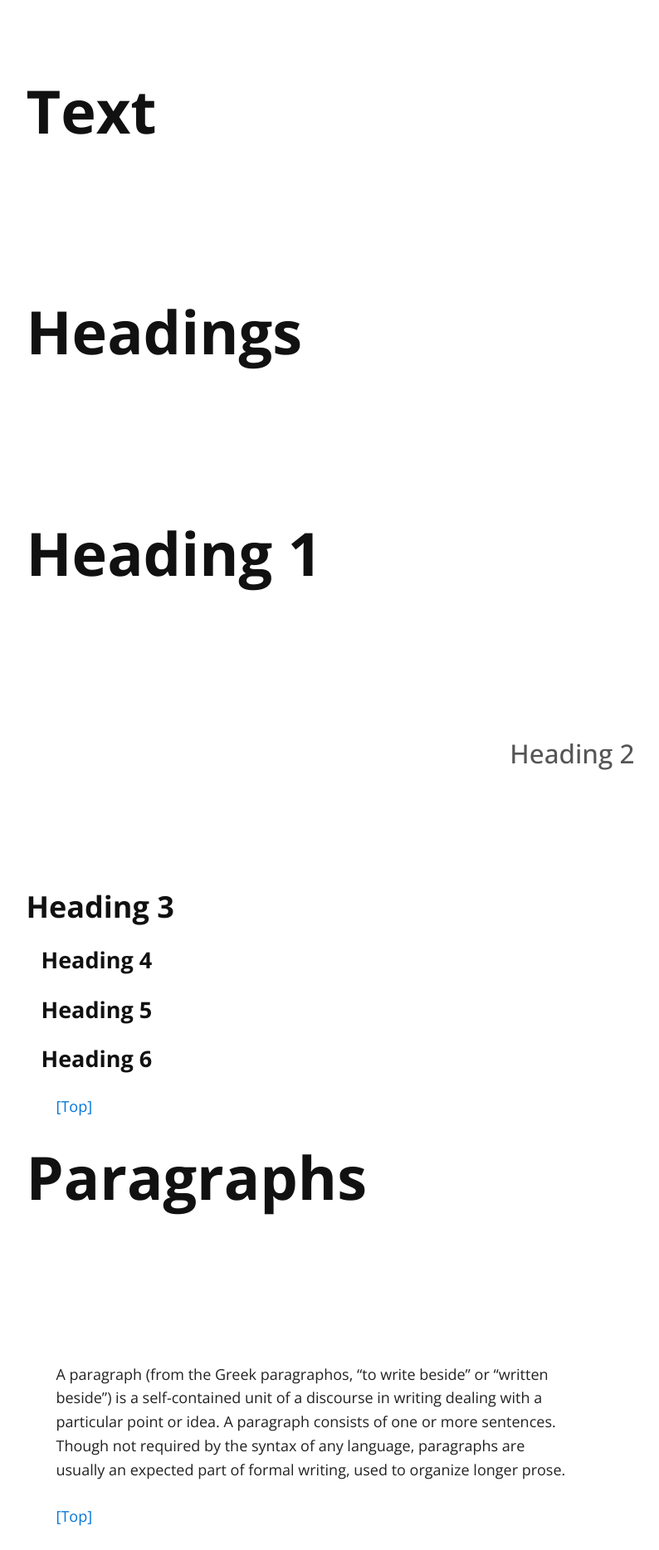
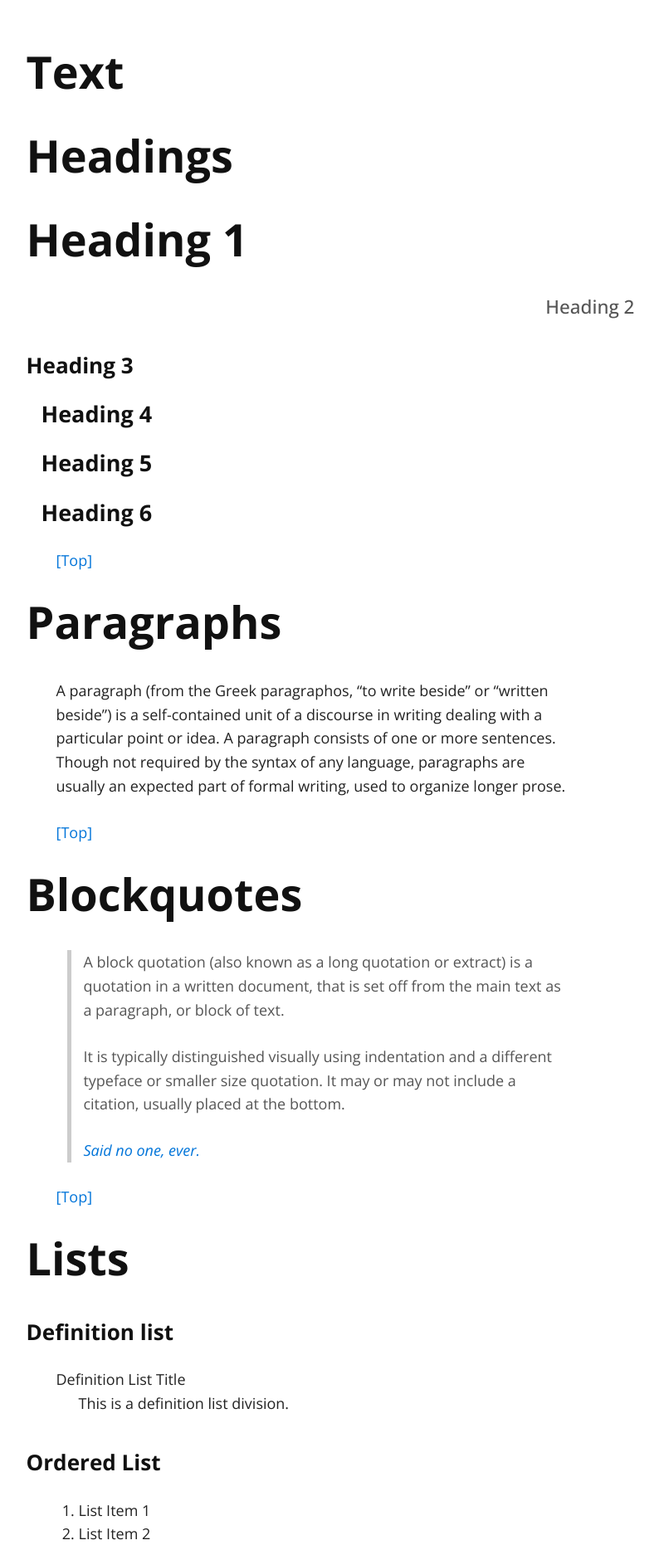
Before and after one commit to atiliomf/atiliomf.github.io, a Jekyll site: the page built from _posts/2023-04-05-html-test-case.md, in a window 1280 px wide. Shown: the top 1868 px of the page at 83% size, without its empty margins (260-1054 px from the left). Built offline with Jekyll 4.4.1, drawn with Linux system fonts in a browser that asks for light colours; nearby versions of some CDN libraries.

```diff
--- a/_config.yml
+++ b/_config.yml
@@ -8,7 +8,13 @@ font-awesome-include: true
 
 # Build settings
 markdown: kramdown
+exclude: ["README.md"]
+permalink: /:title/
 
-exclude: ["README.md"]
-
-permalink: /:title/
+defaults:
+  -
+    scope:
+      path: ""
+      type: "posts"
+    values:
+      layout: default
--- /dev/null
+++ b/_posts/2023-04-05-html-test-case.md
@@ -0,0 +1,407 @@
+---
+
+---
+
+<section id="text">
+  <header>
+    <h1>Text</h1></header>
+  <article id="text__headings">
+    <header>
+      <h1>Headings</h1>
+    </header>
+    <div>
+      <h1>Heading 1</h1>
+      <h2>Heading 2</h2>
+      <h3>Heading 3</h3>
+      <h4>Heading 4</h4>
+      <h5>Heading 5</h5>
+      <h6>Heading 6</h6>
+    </div>
+    <footer>
+      <p><a href="#top">[Top]</a></p>
+    </footer>
+  </article>
+  <article id="text__paragraphs">
+    <header>
+      <h1>Paragraphs</h1></header>
+    <div>
+      <p>A paragraph (from the Greek paragraphos, “to write beside” or “written beside”) is a self-contained unit of a discourse in writing dealing with a particular point or idea. A paragraph consists of one or more sentences. Though not required by the
+        syntax of any language, paragraphs are usually an expected part of formal writing, used to organize longer prose.</p>
+    </div>
+    <footer>
+      <p><a href="#top">[Top]</a></p>
+    </footer>
+  </article>
+  <article id="text__blockquotes">
+    <header>
+      <h1>Blockquotes</h1></header>
+    <div>
+      <blockquote>
+        <p>A block quotation (also known as a long quotation or extract) is a quotation in a written document, that is set off from the main text as a paragraph, or block of text.</p>
+        <p>It is typically distinguished visually using indentation and a different typeface or smaller size quotation. It may or may not include a citation, usually placed at the bottom.</p>
+        <cite><a href="#!">Said no one, ever.</a></cite>
+      </blockquote>
+    </div>
+    <footer>
+      <p><a href="#top">[Top]</a></p>
+    </footer>
+  </article>
+  <article id="text__lists">
+    <header>
+      <h1>Lists</h1></header>
+    <div>
+      <h3>Definition list</h3>
+      <dl>
+        <dt>Definition List Title</dt>
+        <dd>This is a definition list division.</dd>
+      </dl>
+      <h3>Ordered List</h3>
+      <ol>
+        <li>List Item 1</li>
+        <li>List Item 2</li>
+        <li>List Item 3</li>
+      </ol>
+      <h3>Unordered List</h3>
+      <ul>
+        <li>List Item 1</li>
+        <li>List Item 2</li>
+        <li>List Item 3</li>
+      </ul>
+    </div>
+    <footer>
+      <p><a href="#top">[Top]</a></p>
+    </footer>
+  </article>
+  <article id="text__hr">
+    <header>
+      <h1>Horizontal rules</h1></header>
+    <div>
+      <hr>
+    </div>
+    <footer>
+      <p><a href="#top">[Top]</a></p>
+    </footer>
+  </article>
+  <article id="text__tables">
+    <header>
+      <h1>Tabular data</h1></header>
+    <table>
+      <caption>Table Caption</caption>
+      <thead>
+        <tr>
+          <th>Table Heading 1</th>
+          <th>Table Heading 2</th>
+          <th>Table Heading 3</th>
+          <th>Table Heading 4</th>
+          <th>Table Heading 5</th>
+        </tr>
+      </thead>
+      <tfoot>
+        <tr>
+          <th>Table Footer 1</th>
+          <th>Table Footer 2</th>
+          <th>Table Footer 3</th>
+          <th>Table Footer 4</th>
+          <th>Table Footer 5</th>
+        </tr>
+      </tfoot>
+      <tbody>
+        <tr>
+          <td>Table Cell 1</td>
+          <td>Table Cell 2</td>
+          <td>Table Cell 3</td>
+          <td>Table Cell 4</td>
+          <td>Table Cell 5</td>
+        </tr>
+        <tr>
+          <td>Table Cell 1</td>
+          <td>Table Cell 2</td>
+          <td>Table Cell 3</td>
+          <td>Table Cell 4</td>
+          <td>Table Cell 5</td>
+        </tr>
+        <tr>
+          <td>Table Cell 1</td>
+          <td>Table Cell 2</td>
+          <td>Table Cell 3</td>
+          <td>Table Cell 4</td>
+          <td>Table Cell 5</td>
+        </tr>
+        <tr>
+          <td>Table Cell 1</td>
+          <td>Table Cell 2</td>
+          <td>Table Cell 3</td>
+          <td>Table Cell 4</td>
+          <td>Table Cell 5</td>
+        </tr>
+      </tbody>
+    </table>
+    <footer>
+      <p><a href="#top">[Top]</a></p>
+    </footer>
+  </article>
+  <article id="text__code">
+    <header>
+      <h1>Code</h1></header>
+    <div>
+      <p><strong>Keyboard input:</strong> <kbd>Cmd</kbd></p>
+      <p><strong>Inline code:</strong> <code>&lt;div&gt;code&lt;/div&gt;</code></p>
+      <p><strong>Sample output:</strong> <samp>This is sample output from a computer program.</samp></p>
+      <h2>Pre-formatted text</h2>
+      <pre>P R E F O R M A T T E D T E X T
+! " # $ % &amp; ' ( ) * + , - . /
+0 1 2 3 4 5 6 7 8 9 : ; &lt; = &gt; ?
+@ A B C D E F G H I J K L M N O
+P Q R S T U V W X Y Z [ \ ] ^ _
+` a b c d e f g h i j k l m n o
+p q r s t u v w x y z { | } ~ </pre>
+    </div>
+    <footer>
+      <p><a href="#top">[Top]</a></p>
+    </footer>
+  </article>
+  <article id="text__inline">
+    <header>
+      <h1>Inline elements</h1></header>
+    <div>
+      <p><a href="#!">This is a text link</a>.</p>
+      <p><strong>Strong is used to indicate strong importance.</strong></p>
+      <p><em>This text has added emphasis.</em></p>
+      <p>The <b>b element</b> is stylistically different text from normal text, without any special importance.</p>
+      <p>The <i>i element</i> is text that is offset from the normal text.</p>
+      <p>The <u>u element</u> is text with an unarticulated, though explicitly rendered, non-textual annotation.</p>
+      <p><del>This text is deleted</del> and <ins>This text is inserted</ins>.</p>
+      <p><s>This text has a strikethrough</s>.</p>
+      <p>Superscript<sup>®</sup>.</p>
+      <p>Subscript for things like H<sub>2</sub>O.</p>
+      <p><small>This small text is small for for fine print, etc.</small></p>
+      <p>Abbreviation: <abbr title="HyperText Markup Language">HTML</abbr></p>
+      <p><q cite="https://developer.mozilla.org/en-US/docs/HTML/Element/q">This text is a short inline quotation.</q></p>
+      <p><cite>This is a citation.</cite></p>
+      <p>The <dfn>dfn element</dfn> indicates a definition.</p>
+      <p>The <mark>mark element</mark> indicates a highlight.</p>
+      <p>The <var>variable element</var>, such as <var>x</var> = <var>y</var>.</p>
+      <p>The time element: <time datetime="2013-04-06T12:32+00:00">2 weeks ago</time></p>
+    </div>
+    <footer>
+      <p><a href="#top">[Top]</a></p>
+    </footer>
+  </article>
+</section>
+
+<section id="embedded">
+  <header>
+    <h1>Embedded content</h1></header>
+  <article id="embedded__images">
+    <header>
+      <h2>Images</h2></header>
+    <div>
+      <h3>No <code>&lt;figure&gt;</code> element</h3>
+      <p><img src="http://placekitten.com/420/420" alt="Image alt text"></p>
+      <h3>Wrapped in a <code>&lt;figure&gt;</code> element, no <code>&lt;figcaption&gt;</code></h3>
+      <figure><img src="http://placekitten.com/420/420" alt="Image alt text"></figure>
+      <h3>Wrapped in a <code>&lt;figure&gt;</code> element, with a <code>&lt;figcaption&gt;</code></h3>
+      <figure>
+        <img src="http://placekitten.com/420/420" alt="Image alt text">
+        <figcaption>Here is a caption for this image.</figcaption>
+      </figure>
+    </div>
+    <footer>
+      <p><a href="#top">[Top]</a></p>
+    </footer>
+  </article>
+  <article id="embedded__audio">
+    <header>
+      <h2>Audio</h2></header>
+    <div><audio controls="">audio</audio></div>
+    <footer>
+      <p><a href="#top">[Top]</a></p>
+    </footer>
+  </article>
+  <article id="embedded__video">
+    <header>
+      <h2>Video</h2></header>
+    <div><video controls="">video</video></div>
+    <footer>
+      <p><a href="#top">[Top]</a></p>
+    </footer>
+  </article>
+  <article id="embedded__canvas">
+    <header>
+      <h2>Canvas</h2></header>
+    <div><canvas>canvas</canvas></div>
+    <footer>
+      <p><a href="#top">[Top]</a></p>
+    </footer>
+  </article>
+  <article id="embedded__meter">
+    <header>
+      <h2>Meter</h2></header>
+    <div><meter value="2" min="0" max="10">2 out of 10</meter></div>
+    <footer>
+      <p><a href="#top">[Top]</a></p>
+    </footer>
+  </article>
+  <article id="embedded__progress">
+    <header>
+      <h2>Progress</h2></header>
+    <div><progress>progress</progress></div>
+    <footer>
+      <p><a href="#top">[Top]</a></p>
+    </footer>
+  </article>
+  <article id="embedded__svg">
+    <header>
+      <h2>Inline SVG</h2></header>
+    <div><svg width="100px" height="100px"><circle cx="100" cy="100" r="100" fill="#1fa3ec"></circle></svg></div>
+    <footer>
+      <p><a href="#top">[Top]</a></p>
+    </footer>
+  </article>
+  <article id="embedded__iframe">
+    <header>
+      <h2>IFrame</h2></header>
+    <div><iframe src="index.html" height="300"></iframe></div>
+    <footer>
+      <p><a href="#top">[Top]</a></p>
+    </footer>
+  </article>
+</section>
+<section id="forms">
+  <header>
+    <h1>Form elements</h1></header>
+  <form>
+    <fieldset id="forms__input">
+      <legend>Input fields</legend>
+      <p>
+        <label for="input__text">Text Input</label>
+        <input id="input__text" type="text" placeholder="Text Input">
+      </p>
+      <p>
+        <label for="input__password">Password</label>
+        <input id="input__password" type="password" placeholder="Type your Password">
+      </p>
+      <p>
+        <label for="input__webaddress">Web Address</label>
+        <input id="input__webaddress" type="url" placeholder="http://yoursite.com">
+      </p>
+      <p>
+        <label for="input__emailaddress">Email Address</label>
+        <input id="input__emailaddress" type="email" placeholder="name@email.com">
+      </p>
+      <p>
+        <label for="input__phone">Phone Number</label>
+        <input id="input__phone" type="tel" placeholder="(999) 999-9999">
+      </p>
+      <p>
+        <label for="input__search">Search</label>
+        <input id="input__search" type="search" placeholder="Enter Search Term">
+      </p>
+      <p>
+        <label for="input__text2">Number Input</label>
+        <input id="input__text2" type="number" placeholder="Enter a Number">
+      </p>
+      <p>
+        <label for="input__text3" class="error">Error</label>
+        <input id="input__text3" class="is-error" type="text" placeholder="Text Input">
+      </p>
+      <p>
+        <label for="input__text4" class="valid">Valid</label>
+        <input id="input__text4" class="is-valid" type="text" placeholder="Text Input">
+      </p>
+    </fieldset>
+    <p><a href="#top">[Top]</a></p>
+    <fieldset id="forms__select">
+      <legend>Select menus</legend>
+      <p>
+        <label for="select">Select</label>
+        <select id="select">
+<optgroup label="Option Group">
+<option>Option One</option>
+<option>Option Two</option>
+<option>Option Three</option>
+</optgroup>
+</select>
+      </p>
+    </fieldset>
+    <p><a href="#top">[Top]</a></p>
+    <fieldset id="forms__checkbox">
+      <legend>Checkboxes</legend>
+      <ul class="list list--bare">
+        <li><label for="checkbox1"><input id="checkbox1" name="checkbox" type="checkbox" checked="checked"> Choice A</label></li>
+        <li><label for="checkbox2"><input id="checkbox2" name="checkbox" type="checkbox"> Choice B</label></li>
+        <li><label for="checkbox3"><input id="checkbox3" name="checkbox" type="checkbox"> Choice C</label></li>
+      </ul>
+    </fieldset>
+    <p><a href="#top">[Top]</a></p>
+    <fieldset id="forms__radio">
+      <legend>Radio buttons</legend>
+      <ul class="list list--bare">
+        <li><label for="radio1"><input id="radio1" name="radio" type="radio" class="radio" checked="checked"> Option 1</label></li>
+        <li><label for="radio2"><input id="radio2" name="radio" type="radio" class="radio"> Option 2</label></li>
+        <li><label for="radio3"><input id="radio3" name="radio" type="radio" class="radio"> Option 3</label></li>
+      </ul>
+    </fieldset>
+    <p><a href="#top">[Top]</a></p>
+    <fieldset id="forms__textareas">
+      <legend>Textareas</legend>
+      <p>
+        <label for="textarea">Textarea</label>
+        <textarea id="textarea" rows="8" cols="48" placeholder="Enter your message here"></textarea>
+      </p>
+    </fieldset>
+    <p><a href="#top">[Top]</a></p>
+    <fieldset id="forms__html5">
+      <legend>HTML5 inputs</legend>
+      <p>
+        <label for="ic">Color input</label>
+        <input type="color" id="ic" value="#000000">
+      </p>
+      <p>
+        <label for="in">Number input</label>
+        <input type="number" id="in" min="0" max="10" value="5">
+      </p>
+      <p>
+        <label for="ir">Range input</label>
+        <input type="range" id="ir" value="10">
+      </p>
+      <p>
+        <label for="idd">Date input</label>
+        <input type="date" id="idd" value="1970-01-01">
+      </p>
+      <p>
+        <label for="idm">Month input</label>
+        <input type="month" id="idm" value="1970-01">
+      </p>
+      <p>
+        <label for="idw">Week input</label>
+        <input type="week" id="idw" value="1970-W01">
+      </p>
+      <p>
+        <label for="idt">Datetime input</label>
+        <input type="datetime" id="idt" value="1970-01-01T00:00:00Z">
+      </p>
+      <p>
+        <label for="idtl">Datetime-local input</label>
+        <input type="datetime-local" id="idtl" value="1970-01-01T00:00">
+      </p>
+    </fieldset>
+    <p><a href="#top">[Top]</a></p>
+    <fieldset id="forms__action">
+      <legend>Action buttons</legend>
+      <p>
+        <input type="submit" value="<input type=submit>">
+        <input type="button" value="<input type=button>">
+        <input type="reset" value="<input type=reset>">
+        <input type="submit" value="<input disabled>" disabled>
+      </p>
+      <p>
+        <button type="submit">&lt;button type=submit&gt;</button>
+        <button type="button">&lt;button type=button&gt;</button>
+        <button type="reset">&lt;button type=reset&gt;</button>
+        <button type="button" disabled>&lt;button disabled&gt;</button>
+      </p>
+    </fieldset>
+    <p><a href="#top">[Top]</a></p>
+  </form>
+</section>
--- a/css/solo.css
+++ b/css/solo.css
@@ -16,7 +16,7 @@ body {
 
 @media (min-width: 30rem) {
   body {
-    margin-top: 5rem;
+    margin-top: 3rem;
   }
 }
 
@@ -45,8 +45,8 @@ h1, h2, h3, h4, h5, h6 {
 }
 
 h1 {
-  font-size: 2.5rem;
-  margin-bottom: 7rem;
+  font-size: 3rem;
+  margin-bottom: 2rem;
   font-weight: 700;
   margin-left: -2rem;
   margin-right: -2rem;
@@ -54,8 +54,8 @@ h1 {
 
 @media (min-width: 30rem) {
   h1 {
-    font-size: 4rem;
-    margin-bottom: 10rem;
+    font-size: 3rem;
+    margin-bottom: 2rem;
   }
 }
 
@@ -65,9 +65,9 @@ h1 a {
 
 h2 {
   margin-top: 2rem;
-  font-size: 1.75rem;
+  font-size: 1.25rem;
   font-weight: 500;
-  margin-bottom: 5rem;
+  margin-bottom: 2rem;
   color: #555;
   text-align: right;
   margin-right: -4rem;
@@ -75,23 +75,23 @@ h2 {
 
 @media (min-width: 30rem) {
   h2 {
-    margin-top: 2.5rem;
-    font-size: 1.75rem;
-    margin-bottom: 8rem;
+    margin-top: 2rem;
+    font-size: 1.25rem;
+    margin-bottom: 2rem;
     margin-right: -4rem;
   }
 }
 
 h3 {
   margin: 2rem -2rem 1.75rem -2rem;
-  margin-top: 2rem;
-  font-size: 1.75rem;
+  margin-top: 2.3rem;
+  font-size: 1.45rem;
 }
 
 @media (min-width: 30rem) {
   h3 {
-    margin-top: 2.5rem;
-    font-size: 2rem;
+    margin-top: 2.3rem;
+    font-size: 1.45rem;
     margin-bottom: 1.5rem;
   }
 }
```
Also changed, not shown: _posts/2023-04-05-syntax-highlighting-test-case.md (renamed from _posts/2017-10-11-syntax-highlighting-test-case.md, +1 -2 lines), _posts/2023-04-06-um-privacy-policy.md (added, +42 -0 lines), unexpectedmusic/test.md (renamed from _posts/2017-10-12-html-test-case.md, +1 -1 lines).
